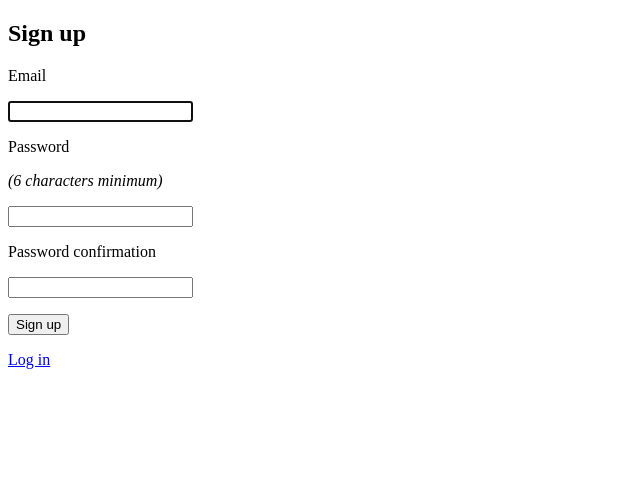
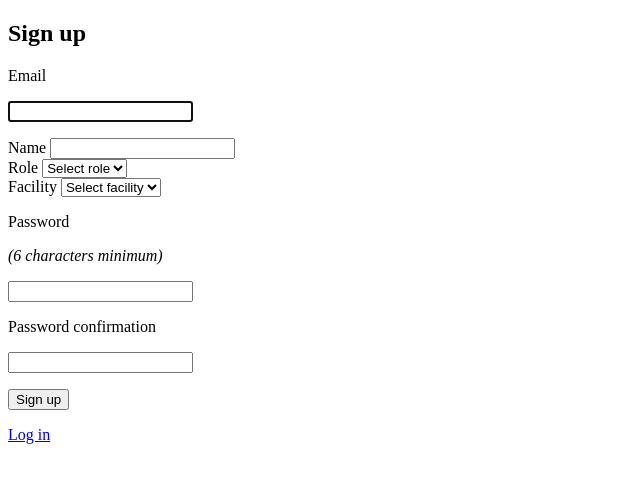
Before and after one commit to Lemona0403/csci3100-project, a Rails app: page /users/sign_up in a window 1280 px wide. Shown: the top 483 px of the page, without its empty margins (0-640 px from the left). Run offline with Rails 7, Linux system fonts and the light colour scheme; data that the repository does not hold is empty; some libraries are stand-ins or nearby versions.

Commit message:
Modify fields of facilities

```diff
--- a/lost_and_found_app/app/controllers/application_controller.rb
+++ b/lost_and_found_app/app/controllers/application_controller.rb
@@ -1,28 +1,18 @@
 class ApplicationController < ActionController::Base
-  helper_method :current_user
+  before_action :configure_permitted_parameters, if: :devise_controller?
 
   protected
 
   def require_login
-    @current_user ||= User.find_by_id(session[:user_id])
-    redirect_to login_path, alert: 'You must be logged in.' and return unless @current_user
+    authenticate_user!
   end
 
   def require_staff
-    @current_user ||= User.find_by_id(session[:user_id])
-    redirect_to root_path, alert: 'Staff access only.' and return unless @current_user&.staff?
+    redirect_to root_path, alert: "Staff access only." unless current_user&.staff?
   end
 
-  def ensure_same_facility(target = @claim_or_item)
-    @current_user ||= User.find_by_id(session[:user_id])
-    target_facility_id = nil
-    target_facility_id = target.facility_id if target.respond_to?(:facility_id)
-    redirect_to root_path, alert: 'Your can only manage item of your own facility.' and return unless @current_user&.facility_id && @current_user.facility_id == target_facility_id
-  end
-
-  private
-
-  def current_user
-    @current_user ||= User.find_by(id: session[:user_id]) if session[:user_id]
+  def configure_permitted_parameters
+    devise_parameter_sanitizer.permit(:sign_up, keys: %i[name role facility_id])
+    devise_parameter_sanitizer.permit(:account_update, keys: %i[name role facility_id])
   end
 end
--- a/lost_and_found_app/app/controllers/facilities_controller.rb
+++ b/lost_and_found_app/app/controllers/facilities_controller.rb
@@ -65,6 +65,6 @@ class FacilitiesController < ApplicationController
 
     # Only allow a list of trusted parameters through.
     def facility_params
-      params.require(:facility).permit(:id, :int, :name, :string, :location, :string)
+      params.require(:facility).permit(:name, :location)
     end
 end
--- a/lost_and_found_app/app/models/user.rb
+++ b/lost_and_found_app/app/models/user.rb
@@ -1,7 +1,7 @@
 class User < ApplicationRecord
   # Include default devise modules. Others available are:
   # :confirmable, :lockable, :timeoutable, :trackable and :omniauthable
-  devise :database_authenticatable, :registerable, :validatable
+  devise :database_authenticatable, :registerable, :recoverable, :rememberable, :validatable
 
   belongs_to :facility, optional: true
   has_many :claims, dependent: :destroy
--- a/lost_and_found_app/app/views/devise/registrations/new.html.erb
+++ b/lost_and_found_app/app/views/devise/registrations/new.html.erb
@@ -8,6 +8,24 @@
     <p><%= f.email_field :email, autofocus: true, autocomplete: "email" %></p>
   </div>
 
+  <div class="field">
+    <%= f.label :name %>
+    <%= f.text_field :name, required: true %>
+  </div>
+
+  <div class="field">
+    <%= f.label :role %>
+    <%= f.select :role,
+        User.roles.keys.map { |role| [role.humanize, role] },
+        { include_blank: "Select role" },
+        { required: true } %>
+  </div>
+
+  <div class="field">
+    <%= f.label :facility_id, "Facility" %>
+    <%= f.collection_select :facility_id, Facility.order(:name), :id, :name,
+        { include_blank: "Select facility" } %>
+  </div>
   <div class="field">
     <p><%= f.label :password %></p>
     <% if @minimum_password_length %>
--- a/lost_and_found_app/config/routes.rb
+++ b/lost_and_found_app/config/routes.rb
@@ -11,5 +11,5 @@ Rails.application.routes.draw do
   get "up" => "rails/health#show", as: :rails_health_check
 
   # Defines the root path route ("/")
-  # root "posts#index"
+  root "items#index"
 end
```
Also changed, not shown: lost_and_found_app/app/views/facilities/_facility.html.erb (+0 -21 lines), lost_and_found_app/app/views/facilities/_form.html.erb (+0 -20 lines), lost_and_found_app/test/controllers/facilities_controller_test.rb (+2 -2 lines), lost_and_found_app/test/fixtures/facilities.yml (+4 -12 lines), lost_and_found_app/test/system/facilities_test.rb (+3 -9 lines), lost_and_found_app/README.md.
